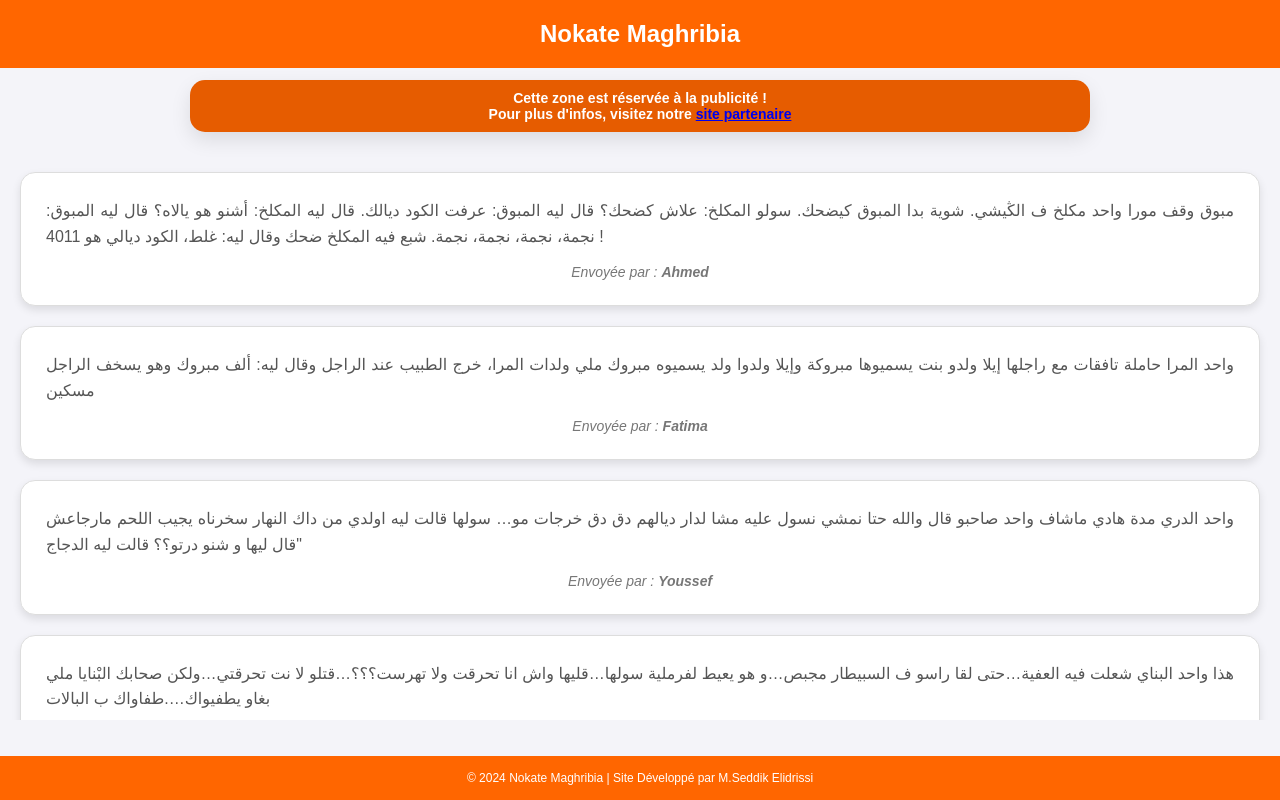
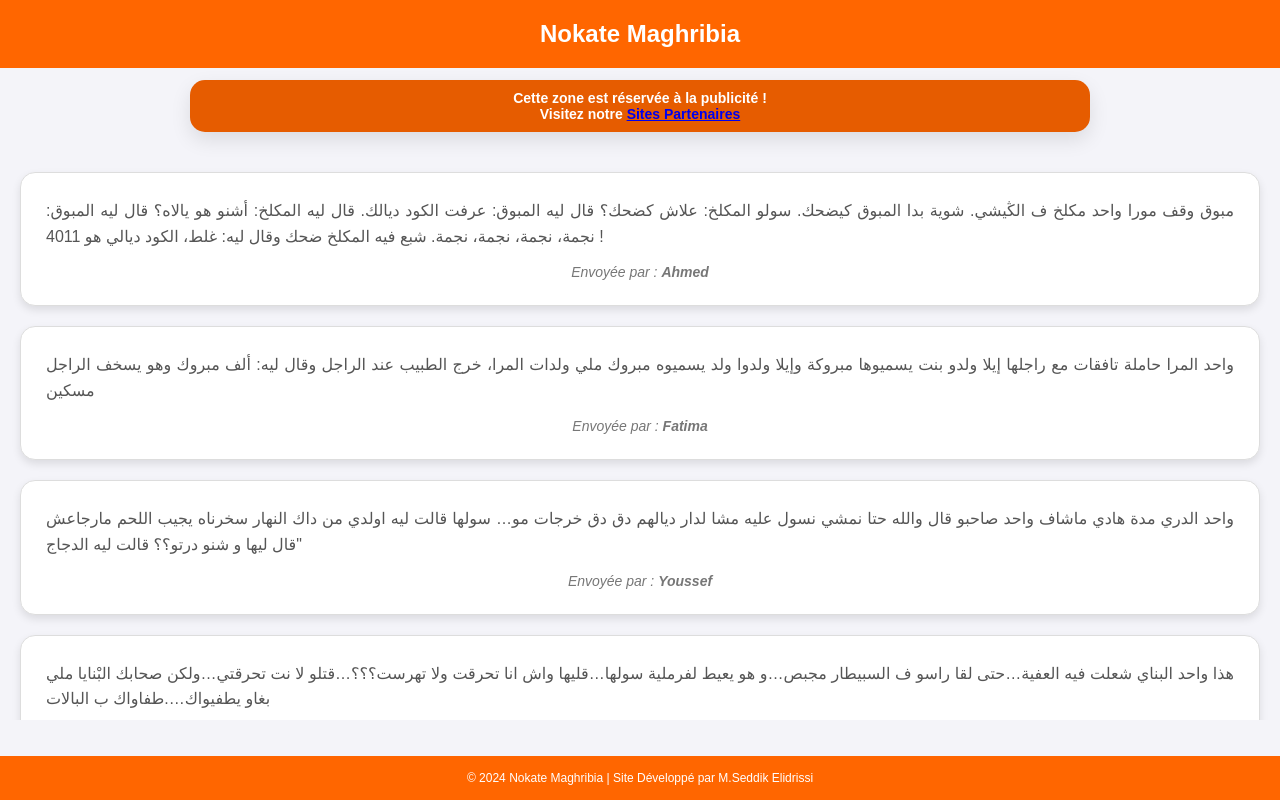
Before and after one commit to idrissiseddik/blagues, a plain HTML site: page blagues-marocaines.html in a window 1280 px wide. Drawn offline with Linux system fonts and the light colour scheme.

Commit message:
Update blagues-marocaines.html

```diff
--- a/blagues-marocaines.html
+++ b/blagues-marocaines.html
@@ -122,7 +122,7 @@
 
   <div class="advertisement">
     <p>Cette zone est réservée à la publicité !</p>
-    <p>Pour plus d'infos, visitez notre <a href="sites-amis.html" target="_blank">site partenaire</a></p>
+    <p>Visitez notre <a href="sites-amis.html" target="_blank">Sites Partenaires</a></p>
   </div>
 
   <!-- Zone défilable -->
```
